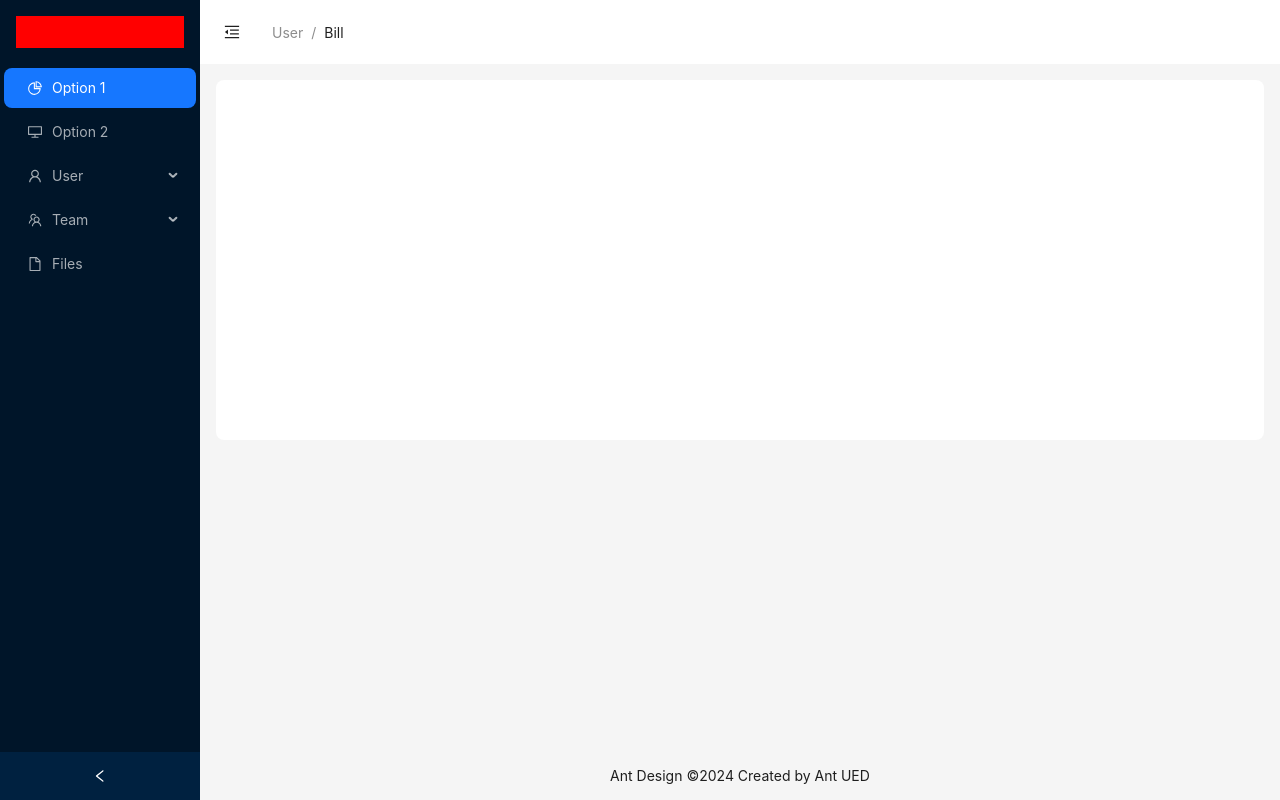
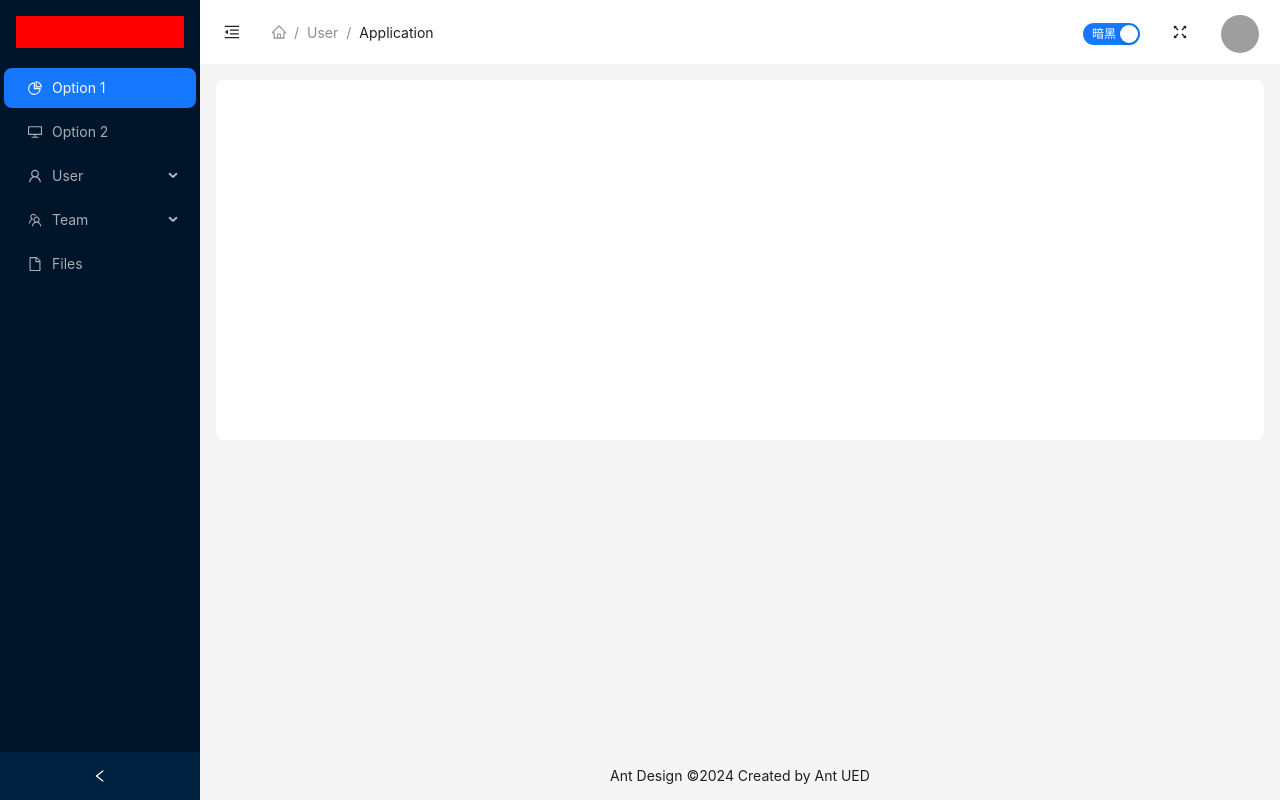
Before and after one commit to novohit/manager-template, a React (Vite) app: page /manager in a window 1280 px wide. Built offline with nearby package versions, Linux system fonts and the light colour scheme; grey boxes are pictures that could not be loaded.

Commit message:
feat: add NavHeader

```diff
--- a/package.json
+++ b/package.json
@@ -1,5 +1,5 @@
 {
-  "name": "manager-template",
+  "name": "react-admin",
   "private": true,
   "version": "0.0.0",
   "type": "module",
--- /dev/null
+++ b/src/components/NavHeader/FullScreenButton.tsx
@@ -0,0 +1,67 @@
+import { FullscreenExitOutlined, FullscreenOutlined } from '@ant-design/icons';
+import { Button, Tooltip } from 'antd';
+import React, { useCallback, useState } from 'react';
+
+interface Element {
+  webkitRequestFullscreen?: () => void;
+  webkitExitFullscreen?: () => void;
+  mozRequestFullScreen?: () => void;
+  mozCancelFullScreen?: () => void;
+  msRequestFullscreen?: () => void;
+  msExitFullscreen?: () => void;
+}
+
+const FullScreenButton: React.FC = () => {
+  const [fullScreen, setFullScreen] = useState(false); // 当前是否是全屏状态
+  // 进入全屏
+  const requestFullScreen = useCallback(() => {
+    const element: HTMLElement & Element = document.documentElement;
+    // 判断各种浏览器，找到正确的方法
+    const requestMethod =
+      element.requestFullscreen || // W3C
+      element.webkitRequestFullscreen || // Chrome等
+      element.mozRequestFullScreen || // FireFox
+      element.msRequestFullscreen; // IE11
+    if (requestMethod) {
+      requestMethod.call(element);
+    }
+    setFullScreen(true);
+  }, []);
+
+  // 退出全屏
+  const exitFullScreen = useCallback(() => {
+    // 判断各种浏览器，找到正确的方法
+    const element: Document & Element = document;
+    const exitMethod =
+      element.exitFullscreen || // W3C
+      element.mozCancelFullScreen || // firefox
+      element.webkitExitFullscreen || // Chrome等
+      element.msExitFullscreen; // IE11
+
+    if (exitMethod) {
+      exitMethod.call(document);
+    }
+    setFullScreen(false);
+  }, []);
+
+  return (
+    <>
+      <Tooltip placement="bottom" title={fullScreen ? '退出全屏' : '全屏'}>
+        <Button
+          type="text"
+          icon={fullScreen ? <FullscreenExitOutlined /> : <FullscreenOutlined />}
+          onClick={() => {
+            fullScreen ? exitFullScreen() : requestFullScreen();
+          }}
+          style={{
+            fontSize: '16px',
+            width: 64,
+            height: 64,
+          }}
+        />
+      </Tooltip>
+    </>
+  );
+};
+
+export default FullScreenButton;
--- /dev/null
+++ b/src/components/NavHeader/ThemeSwitch.tsx
@@ -0,0 +1,12 @@
+import { Switch } from 'antd';
+import React from 'react';
+
+const ThemeSwitch: React.FC = () => {
+  return (
+    <>
+      <Switch checkedChildren="暗黑" unCheckedChildren="默认" defaultChecked />
+    </>
+  );
+};
+
+export default ThemeSwitch;
--- /dev/null
+++ b/src/components/NavHeader/UserInfo.tsx
@@ -0,0 +1,42 @@
+import { Avatar, Dropdown, MenuProps } from 'antd';
+import React from 'react';
+import avatar from '@/assets/login-bg.png';
+
+const items: MenuProps['items'] = [
+  {
+    label: (
+      <a target="_blank" rel="noopener noreferrer" href="https://www.antgroup.com">
+        个人信息
+      </a>
+    ),
+    key: '0',
+  },
+  {
+    label: (
+      <a target="_blank" rel="noopener noreferrer" href="https://www.aliyun.com">
+        修改密码
+      </a>
+    ),
+    key: '1',
+  },
+  {
+    type: 'divider',
+  },
+  {
+    label: '系统设置',
+    key: '3',
+    disabled: true,
+  },
+];
+
+const UserInfo: React.FC = () => {
+  return (
+    <>
+      <Dropdown menu={{ items }} arrow>
+        <Avatar size="large" src={avatar} />
+      </Dropdown>
+    </>
+  );
+};
+
+export default UserInfo;
--- /dev/null
+++ b/src/components/NavHeader/index.module.scss
@@ -0,0 +1,18 @@
+.header {
+    display: flex;
+
+    .left {
+        flex: 1;
+    }
+
+    .main {
+        flex: 1;
+        text-align: center;
+    }
+
+    .right {
+        flex: 1;
+        text-align: right;
+        margin-right: 20px;
+    }
+}
--- /dev/null
+++ b/src/components/NavHeader/index.tsx
@@ -0,0 +1,60 @@
+import { HomeOutlined, MenuFoldOutlined, MenuUnfoldOutlined } from '@ant-design/icons';
+import { Breadcrumb, Button, Space } from 'antd';
+import React from 'react';
+import UserInfo from './UserInfo';
+import styles from './index.module.scss';
+import FullScreenButton from './FullScreenButton';
+import ThemeSwitch from './ThemeSwitch';
+
+interface Props {
+  collapsed: boolean;
+  setCollapsed: (collapsed: boolean) => void;
+}
+
+const NavHeader: React.FC<Props> = (props: Props) => {
+  const { collapsed, setCollapsed } = props;
+
+  return (
+    <div className={styles.header}>
+      <div className={styles.left}>
+        <Space>
+          <Button
+            type="text"
+            icon={collapsed ? <MenuUnfoldOutlined /> : <MenuFoldOutlined />}
+            onClick={() => setCollapsed(!collapsed)}
+            style={{
+              fontSize: '16px',
+              width: 64,
+              height: 64,
+            }}
+          />
+          <Breadcrumb
+            style={{ margin: '16px 0' }}
+            items={[
+              {
+                href: '',
+                title: <HomeOutlined />,
+              },
+              {
+                href: '',
+                title: 'User',
+              },
+              {
+                title: 'Application',
+              },
+            ]}
+          />
+        </Space>
+      </div>
+      <div className={styles.right}>
+        <Space>
+          <ThemeSwitch />
+          <FullScreenButton />
+          <UserInfo />
+        </Space>
+      </div>
+    </div>
+  );
+};
+
+export default NavHeader;
--- a/src/layouts/ManagerLayout.tsx
+++ b/src/layouts/ManagerLayout.tsx
@@ -1,16 +1,9 @@
 import React, { useState } from 'react';
-import {
-  DesktopOutlined,
-  FileOutlined,
-  MenuFoldOutlined,
-  MenuUnfoldOutlined,
-  PieChartOutlined,
-  TeamOutlined,
-  UserOutlined,
-} from '@ant-design/icons';
+import { DesktopOutlined, FileOutlined, PieChartOutlined, TeamOutlined, UserOutlined } from '@ant-design/icons';
 import type { MenuProps } from 'antd';
-import { Breadcrumb, Button, Layout, Menu, Space, theme } from 'antd';
+import { Layout, Menu, theme } from 'antd';
 import { Outlet } from 'react-router-dom';
+import NavHeader from '../components/NavHeader';
 
 const { Header, Content, Footer, Sider } = Layout;
 
@@ -49,22 +42,7 @@ const ManagerLayout: React.FC = () => {
       {/* 右侧区域 */}
       <Layout>
         <Header style={{ padding: 0, background: colorBgContainer }}>
-          <Space>
-            <Button
-              type="text"
-              icon={collapsed ? <MenuUnfoldOutlined /> : <MenuFoldOutlined />}
-              onClick={() => setCollapsed(!collapsed)}
-              style={{
-                fontSize: '16px',
-                width: 64,
-                height: 64,
-              }}
-            />
-            <Breadcrumb style={{ margin: '16px 0' }}>
-              <Breadcrumb.Item>User</Breadcrumb.Item>
-              <Breadcrumb.Item>Bill</Breadcrumb.Item>
-            </Breadcrumb>
-          </Space>
+          <NavHeader collapsed={collapsed} setCollapsed={setCollapsed} />
         </Header>
         <Content style={{ margin: '16px 16px 0' }}>
           <div
```
